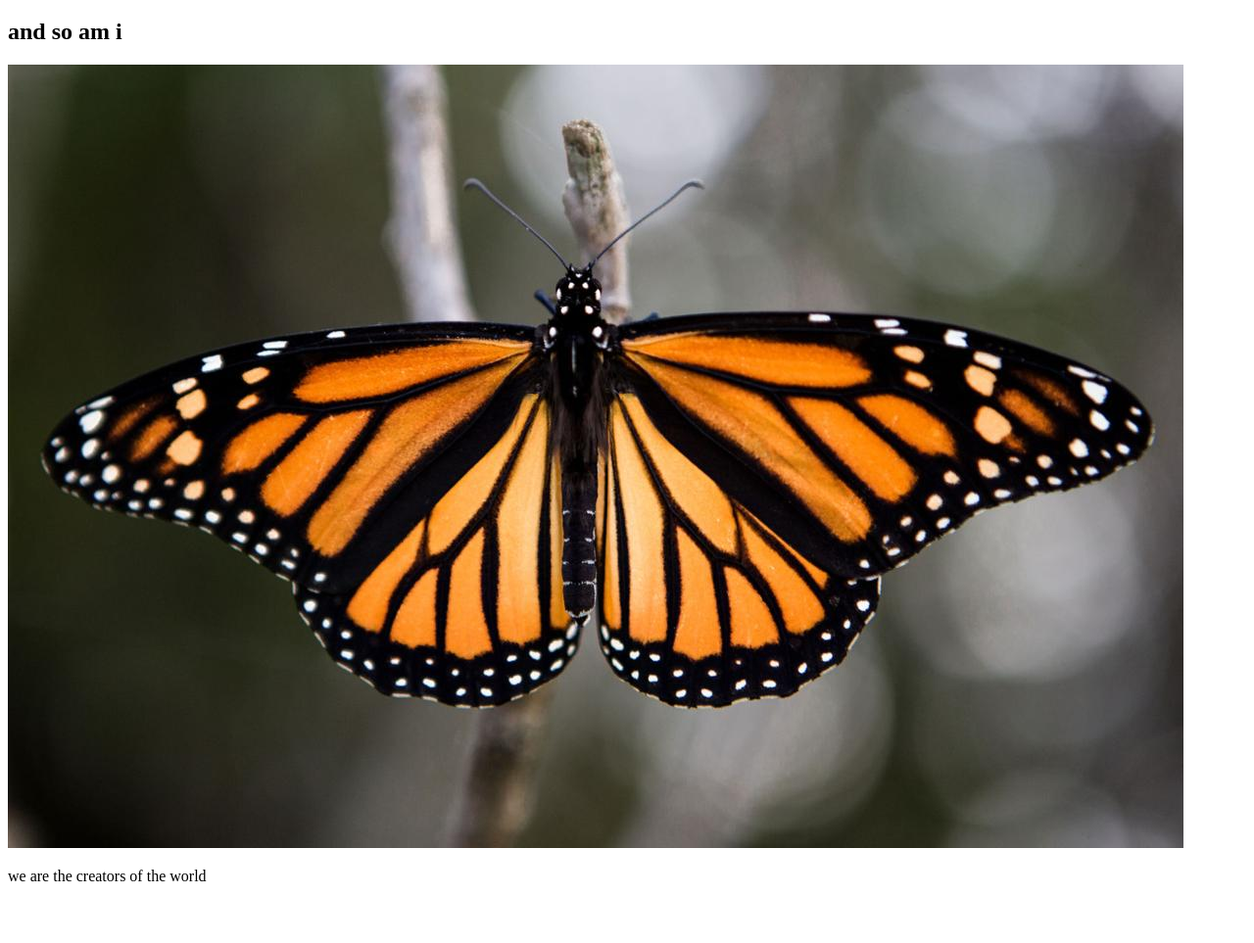
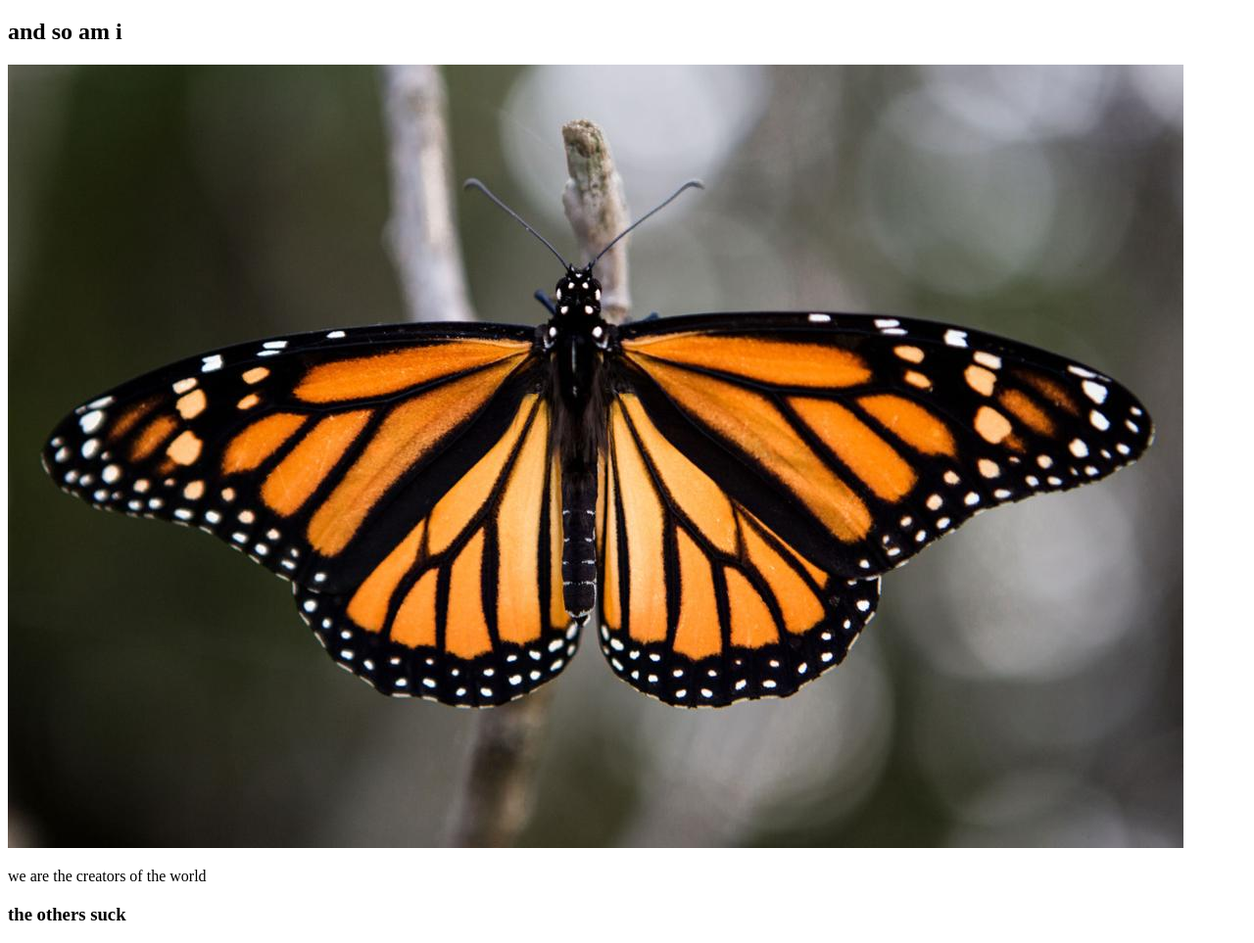
Before and after one commit to aguscastrol/clase-15-repositorio-coderhouse, a plain HTML site: page index.html in a window 1280 px wide. Shown: the part 61-1024 px from the top of the page at 98% size. Before the commit the page ends 981 px from the top, so only its background shows below. Drawn offline with Linux system fonts and the light colour scheme.

Commit message:
agrego un h3

```diff
--- a/index.html
+++ b/index.html
@@ -11,5 +11,6 @@
     <h2>and so am i</h2>
     <img src="./59a867ba46c9e.image.jpg" alt="">
     <p>we are the creators of the world</p>
+    <h3>the others suck</h3>
 </body>
 </html>
```
